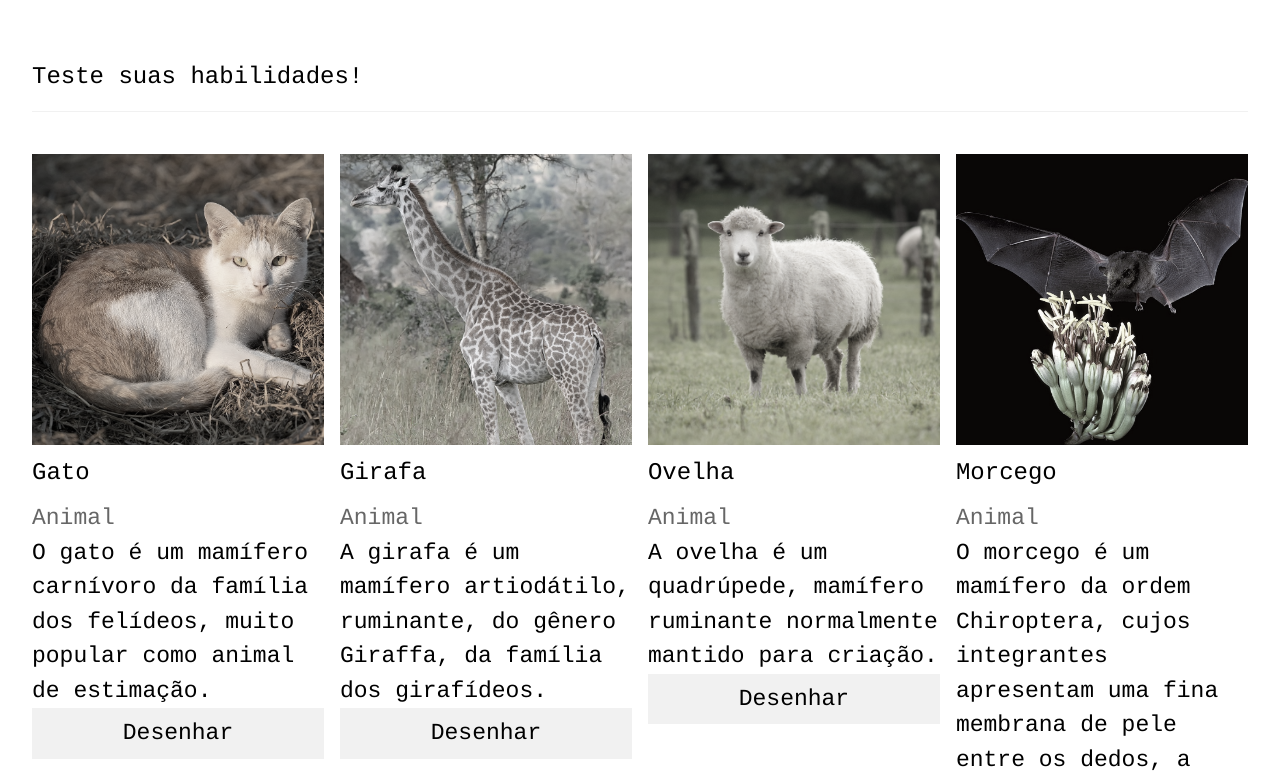
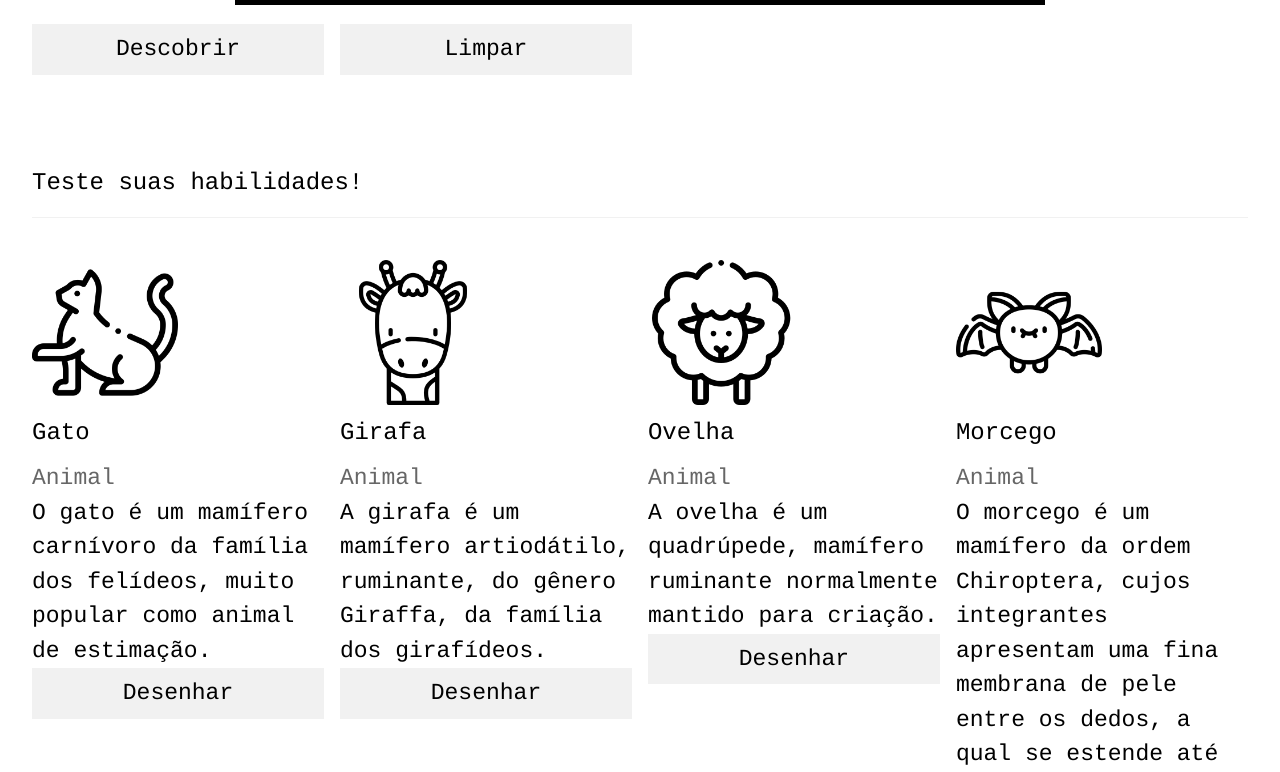
Before and after one commit to Scratchewan/Ho-Hey, a Flask app: page / in a window 1280 px wide. Shown: the part 874-1646 px from the top of the page. Run offline with Flask 2, Linux system fonts and the light colour scheme; the visitor is signed in with stand-in values (Sample User, id 1); data comes from the database, SQL or seed files in the repository; data that the repository does not hold is empty; parts of the project's set-up code (start-up, migrations or seed data) failed here and were passed over; some libraries are stand-ins or nearby versions.

Commit message:
Update views.py

```diff
--- a/flaskr/static/draw.js
+++ b/flaskr/static/draw.js
@@ -65,3 +65,7 @@ function save() {
     image.src = canvas.toDataURL();
     url.value = image.src;
 }
+
+$('#form').submit(function (e) {
+    e.preventDefault();
+});
--- a/flaskr/templates/home.html
+++ b/flaskr/templates/home.html
@@ -7,7 +7,15 @@
 <header class="w3-display-container w3-wide" style="max-width:1500px;" id="home">
 
     <form action="{{ url_for('views.predict')}}" method="POST" enctype="multipart/form-data">
-        <canvas id="canvas", width="800" height="800">
+        <h1>_</h1>
+        <canvas id="canvas" , width="800" height="800" , style="
+                padding-left: 0;
+                padding-right: 0;
+                margin-left: auto;
+                margin-right: auto;
+                display: block;
+                width: 800px;
+                outline: 5px solid black;">
             <script type="text/javascript">
                 $(document).ready(function () {
                     // var canvas = document.getElementById('canvas'),
@@ -18,7 +26,7 @@
                     // function resizeCanvas() {
                     //     canvas.width = window.innerWidth;
                     //     canvas.height = window.innerHeight;
-                        drawCanvas();
+                    drawCanvas();
                     //     redraw();
                     // }
                     // resizeCanvas();
@@ -32,13 +40,19 @@
 <!-- Page content -->
 <div class="w3-content w3-padding" style="max-width:1564px">
 
-    <div class="w3-row-padding w3-grayscale">
+    <div class="w3-row-padding w3-grayscale w3-padding-16">
         <form class="w3-col l3 m6 w3-margin-bottom" action="{{ url_for('views.predict') }}" method="POST"
             enctype="multipart/form-data">
             <input type="hidden" id='url' name="url" value="">
             <div>
-                <input class="w3-button w3-light-grey w3-block" type="submit" value="Descobrir"
-                    onclick="return save();">
+                <input class="w3-button w3-light-grey w3-block" type="submit" value="Descobrir" onclick="return save();">
+            </div>
+        </form>
+        <form class="w3-col l3 m6 w3-margin-bottom" action="{{ url_for('views.home') }}" method="POST"
+            enctype="multipart/form-data">
+            <input type="hidden" id='url' name="url" value="">
+            <div>
+                <input class="w3-button w3-light-grey w3-block" type="submit" value="Limpar">
             </div>
         </form>
     </div>
@@ -50,7 +64,7 @@
     <form action="/draw" method="POST">
         <div class="w3-row-padding w3-grayscale">
             <div class="w3-col l3 m6 w3-margin-bottom">
-                <img src="{{ url_for('static', filename='cat.jpg') }}" alt="Cat" style="width:100%">
+                <img src="{{ url_for('static', filename='cat.png') }}" alt="Cat" style="width:50%">
                 <h3>Gato</h3>
                 <p class="w3-opacity">Animal</p>
                 <p>O gato é um mamífero carnívoro da família dos felídeos, muito popular como animal de estimação.</p>
@@ -59,7 +73,7 @@
                 </p>
             </div>
             <div class="w3-col l3 m6 w3-margin-bottom">
-                <img src="{{ url_for('static', filename='giraffe.jpg') }}" alt="Giraffe" style="width:100%">
+                <img src="{{ url_for('static', filename='giraffe.png') }}" alt="Giraffe" style="width:50%">
                 <h3>Girafa</h3>
                 <p class="w3-opacity">Animal</p>
                 <p>A girafa é um mamífero artiodátilo, ruminante, do gênero Giraffa, da família dos girafídeos.</p>
@@ -67,7 +81,7 @@
                         name="dict">Desenhar</button></p>
             </div>
             <div class="w3-col l3 m6 w3-margin-bottom">
-                <img src="{{ url_for('static', filename='sheep.jpg') }}" alt="Sheep" style="width:100%">
+                <img src="{{ url_for('static', filename='sheep.png') }}" alt="Sheep" style="width:50%">
                 <h3>Ovelha</h3>
                 <p class="w3-opacity">Animal</p>
                 <p>A ovelha é um quadrúpede, mamífero ruminante normalmente mantido para criação.</p>
@@ -75,26 +89,30 @@
                         name="dict">Desenhar</button></p>
             </div>
             <div class="w3-col l3 m6 w3-margin-bottom">
-                <img src="{{ url_for('static', filename='bat.jpg') }}" alt="Bat" style="width:100%">
+                <img src="{{ url_for('static', filename='bat.png') }}" alt="Bat" style="width:50%">
                 <h3>Morcego</h3>
                 <p class="w3-opacity">Animal</p>
-                <p>O morcego é um mamífero da ordem Chiroptera, cujos integrantes apresentam uma fina membrana de pele entre os dedos, a qual se estende até as patas e se conecta às laterais do corpo, formando as asas.</p>
+                <p>O morcego é um mamífero da ordem Chiroptera, cujos integrantes apresentam uma fina membrana de pele
+                    entre os dedos, a qual se estende até as patas e se conecta às laterais do corpo, formando as asas.
+                </p>
                 <p><button class="w3-button w3-light-grey w3-block" type="submit" value="Bat"
                         name="dict">Desenhar</button></p>
             </div>
             <div class="w3-col l3 m6 w3-margin-bottom">
-                <img src="{{ url_for('static', filename='octopus.jpg') }}" alt="Octopus" style="width:100%">
+                <img src="{{ url_for('static', filename='octopus.png') }}" alt="Octopus" style="width:50%">
                 <h3>Polvo</h3>
                 <p class="w3-opacity">Animal</p>
-                <p>O polvos é um molusco marinho da classe Cephalopoda, da ordem Octopoda, possuindo oito braços fortes à volta da boca.</p>
+                <p>O polvos é um molusco marinho da classe Cephalopoda, da ordem Octopoda, possuindo oito braços fortes
+                    à volta da boca.</p>
                 <p><button class="w3-button w3-light-grey w3-block" type="submit" value="Octopus"
                         name="dict">Desenhar</button></p>
             </div>
             <div class="w3-col l3 m6 w3-margin-bottom">
-                <img src="{{ url_for('static', filename='camel.jpg') }}" alt="Camel" style="width:100%">
+                <img src="{{ url_for('static', filename='camel.png') }}" alt="Camel" style="width:50%">
                 <h3>Camelo</h3>
                 <p class="w3-opacity">Animal</p>
-                <p>O camelo é um gênero de ungulados artiodáctilos (com um par de dedos de apoio em cada pata) que contém duas espécies: o dromedário, de uma corcova, e o bactriano, de duas corcovas.</p>
+                <p>O camelo é um gênero de ungulados artiodáctilos (com um par de dedos de apoio em cada pata) que
+                    contém duas espécies: o dromedário, de uma corcova, e o bactriano, de duas corcovas.</p>
                 <p><button class="w3-button w3-light-grey w3-block" type="submit" value="Camel"
                         name="dict">Desenhar</button></p>
             </div>
@@ -119,7 +137,9 @@
     <!-- About Section -->
     <div class="w3-container w3-padding-32" id="about">
         <h3 class="w3-border-bottom w3-border-light-grey w3-padding-16">Sobre</h3>
-        <p>Esta página é parte de um protótipo desenvolvido em âmbito acadêmico que utiliza conceitos práticos de Redes Neurais Convolucionais para classificar imagens. Alguns artefatos do conjunto de dados da ferramenta 'Quick, draw!', desenvolvida pelo Google, foram utilizados para treinar este modelo.</p>
+        <p>Esta página é parte de um protótipo desenvolvido em âmbito acadêmico que utiliza conceitos práticos de Redes
+            Neurais Convolucionais para classificar imagens. Alguns artefatos do conjunto de dados da ferramenta 'Quick,
+            draw!', desenvolvida pelo Google, foram utilizados para treinar este modelo.</p>
     </div>
 
     <!-- Contact Section -->
```
Also changed, not shown: flaskr/templates/draw.html (+22 -3 lines), flaskr/static/bat.jpg (deleted), flaskr/static/bat.png (added), flaskr/static/camel.jpg (deleted), flaskr/static/camel.png (added), flaskr/static/cat.jpg (deleted), flaskr/static/cat.png (added), flaskr/static/giraffe.jpg (deleted), flaskr/static/giraffe.png (added), flaskr/static/octopus.jpg (deleted), flaskr/static/octopus.png (added), flaskr/static/sheep.jpg (deleted), flaskr/static/sheep.png (added).
